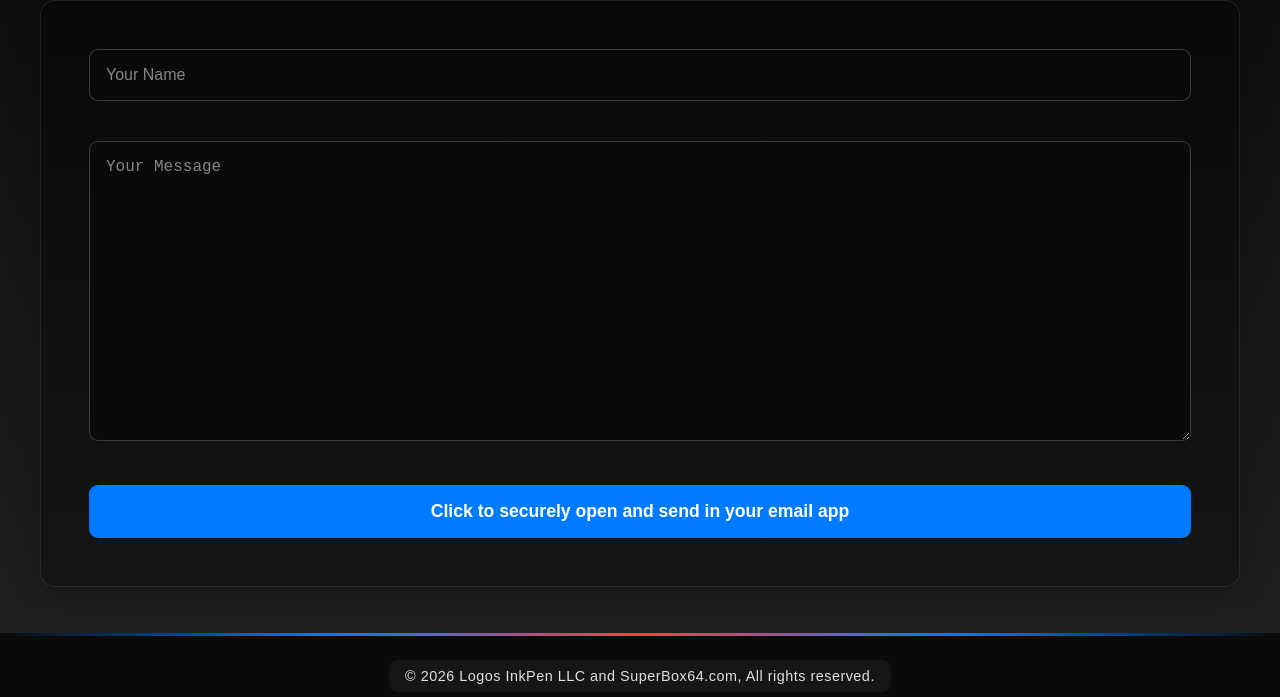
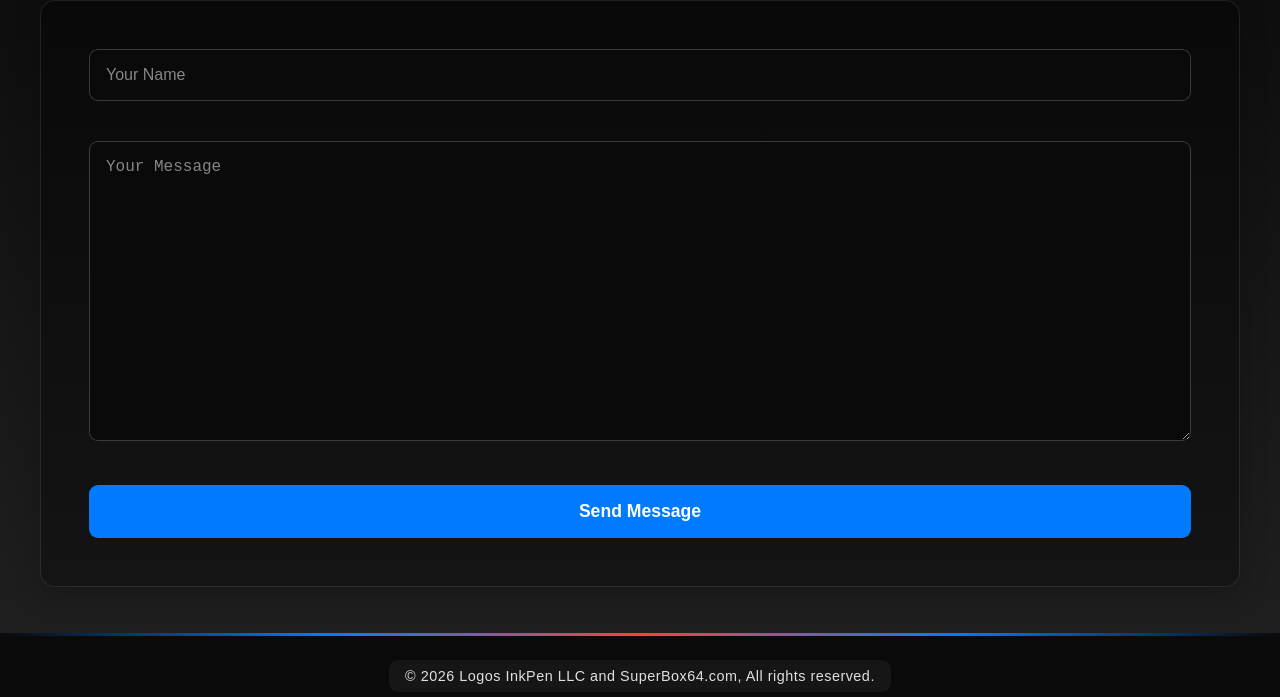
Before and after one commit to SuperBox64/SuperBox64.com, a plain HTML site: page index.html in a window 1280 px wide. Shown: the part 6304-7001 px from the top of the page. Drawn offline with nearby package versions, Linux system fonts and the light colour scheme; a web font is replaced by a local one.

Commit message:
Update index.html

```diff
--- a/index.html
+++ b/index.html
@@ -381,7 +381,7 @@
                         <div class="form-group">
                             <textarea id="message" name="message" placeholder="Your Message" required></textarea>
                         </div>
-                        <button type="submit" class="submit-button">Click to securely open and send in your email app</button>
+                        <button type="submit" class="submit-button">Send Message</button>
                     </form>
                 </div>
             </div>
```
